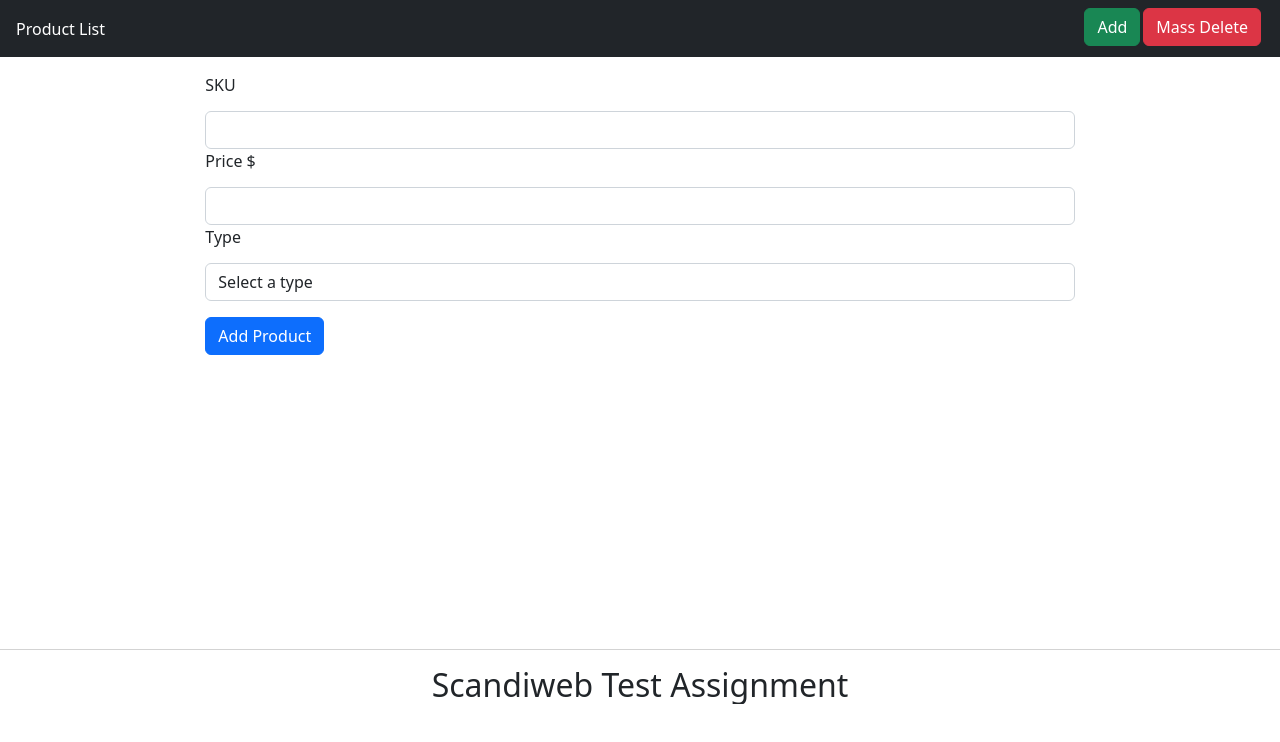
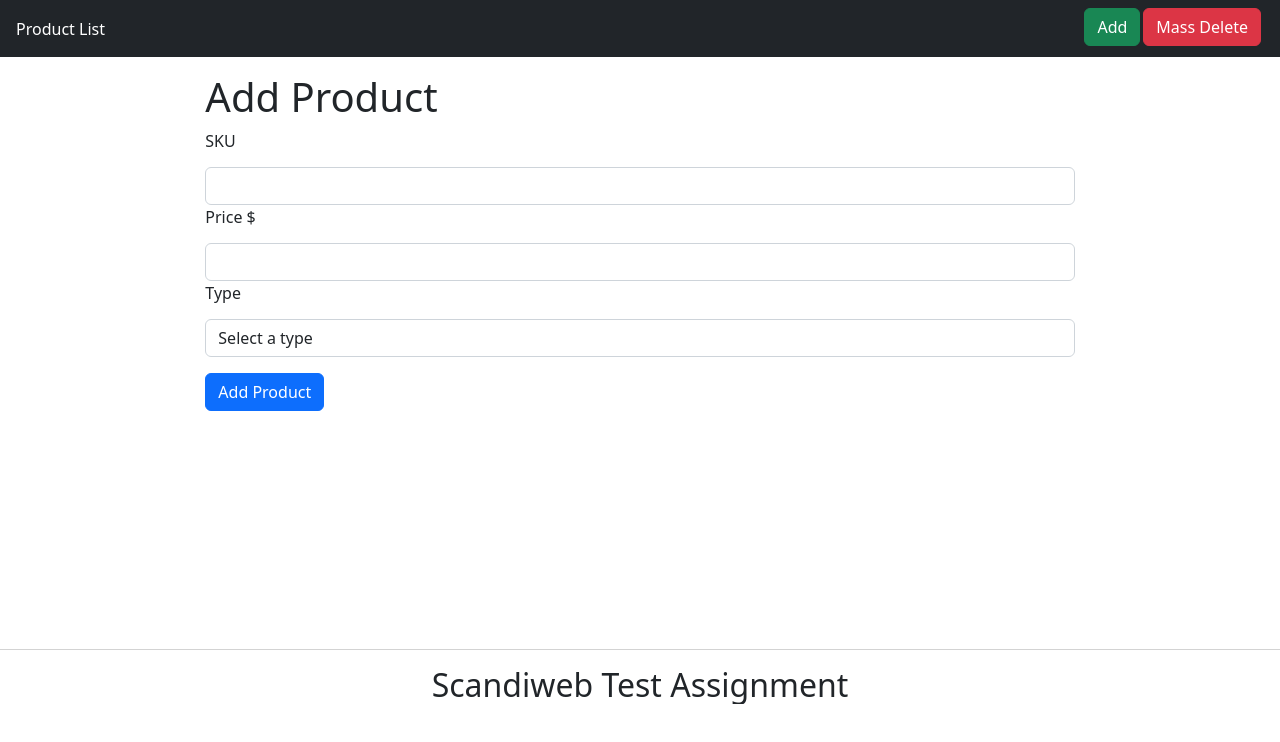
Before and after one commit to realazaber/scandiweb-jnr-developer-task, a Next.js app in the folder frontend/: page /product_add in a window 1280 px wide. Shown: the top 742 px of the page. Built offline with nearby package versions, Linux system fonts and the light colour scheme.

Commit message:
Update product_add.tsx

```diff
--- a/frontend/src/pages/product_add.tsx
+++ b/frontend/src/pages/product_add.tsx
@@ -39,6 +39,7 @@ export default function ProductAdd() {
   return (
     <Row className="justify-content-center">
       <Col xs={8}>
+        <h1>Add Product</h1>
         <Form onSubmit={handleSubmit}>
           <Form.Group controlId="sku">
             <Form.Label>SKU</Form.Label>
```
